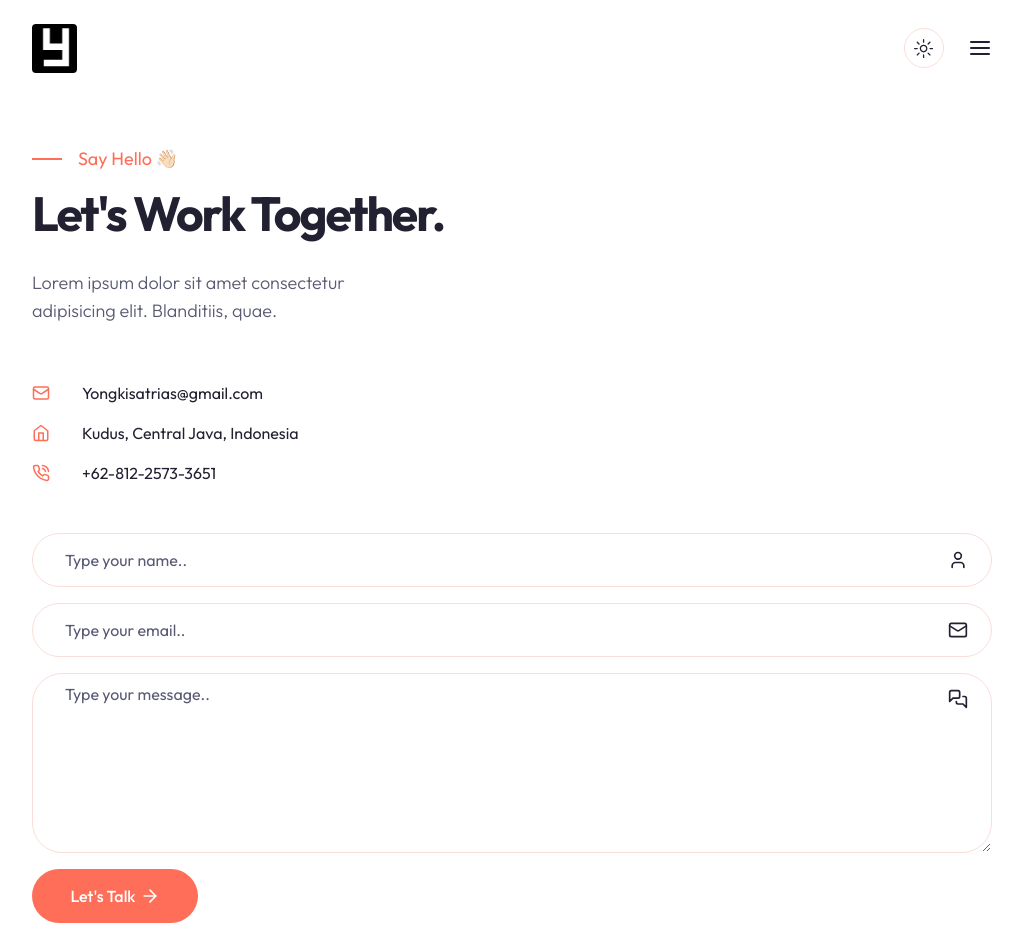
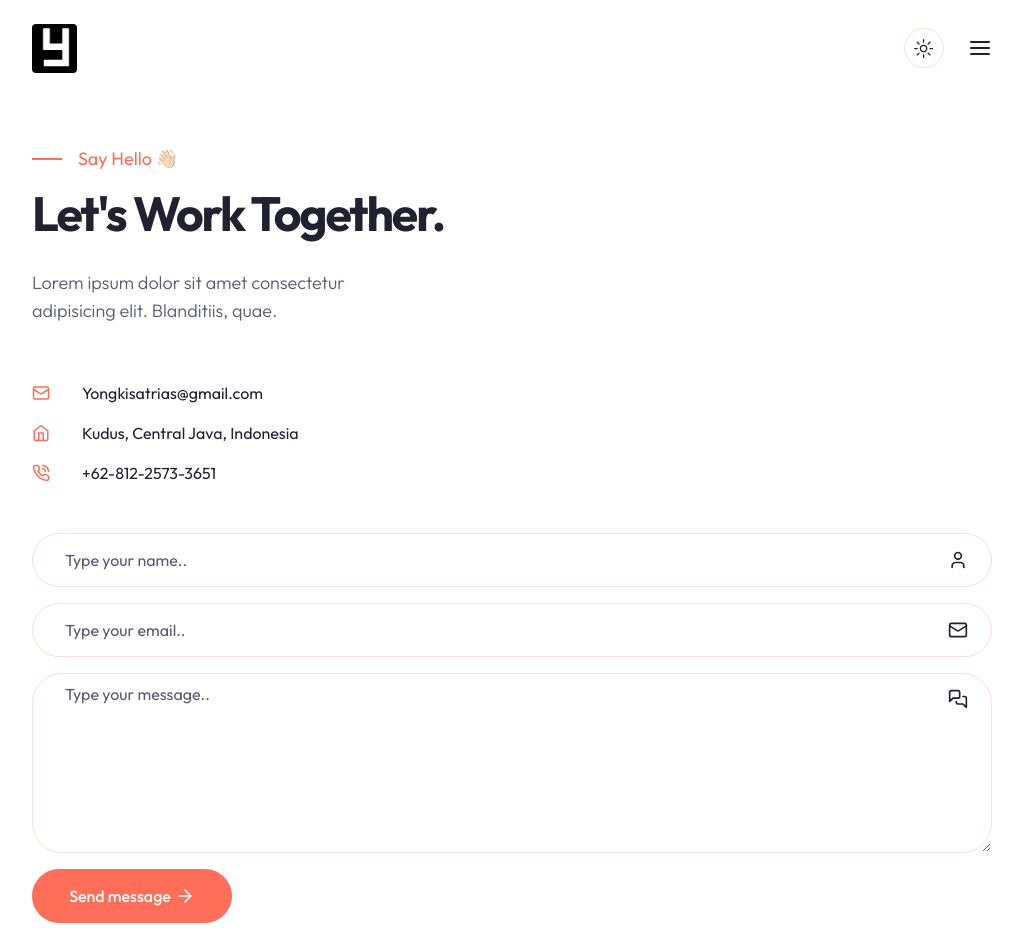
Before and after one commit to yongkisatrias/yongki-portfolio, a Next.js app: page /contact in a window 1280 px wide. Shown: the top 952 px of the page, without its empty margins (128-1151 px from the left). Built offline with nearby package versions, Linux system fonts and the light colour scheme.

Commit message:
[UPDATE] Update Contact section

```diff
--- a/components/Form.jsx
+++ b/components/Form.jsx
@@ -1,30 +1,67 @@
 "use client";
 
+import { useRef, useState } from "react";
 import { Button } from "./ui/button";
 import { Input } from "./ui/input";
 import { Textarea } from "./ui/textarea";
 import { User, MailIcon, ArrowRightIcon, MessagesSquare } from "lucide-react";
+import emailjs from "@emailjs/browser";
 
 const Form = () => {
+  const formRef = useRef();
+  const [error, setError] = useState(false);
+  const [success, setSuccess] = useState(false);
+
+  const sendEmail = (e) => {
+    e.preventDefault();
+
+    emailjs
+      .sendForm(
+        "service_tjda03d",
+        "template_xguz8st",
+        formRef.current,
+        "-r9N4x-RrNK3r6w81"
+      )
+      .then(
+        (result) => {
+          setSuccess(true);
+        },
+        (error) => {
+          setError(true);
+        }
+      );
+  };
+
   return (
-    <form className="flex flex-col gap-y-4">
+    <form className="flex flex-col gap-y-4" ref={formRef} onSubmit={sendEmail}>
       {/* Input */}
       <div className="relative flex items-center">
-        <Input type="name" id="name" placeholder="Type your name.." />
+        <Input
+          type="name"
+          id="name"
+          placeholder="Type your name.."
+          name="name"
+        />
         <User className="absolute right-6" size={20} />
       </div>
       {/* Input */}
       <div className="relative flex items-center">
-        <Input type="email" id="email" placeholder="Type your email.." />
+        <Input
+          type="email"
+          id="email"
+          placeholder="Type your email.."
+          name="email"
+        />
         <MailIcon className="absolute right-6" size={20} />
       </div>
       {/* Textarea */}
       <div className="relative flex items-center">
-        <Textarea placeholder="Type your message.." />
+        <Textarea placeholder="Type your message.." name="message" />
         <MessagesSquare className="absolute top-4 right-6" size={20} />
       </div>
-      <Button className="flex items-center gap-x-1 max-w-[166px]">
-        Let's Talk
+      <Button className="flex items-center gap-x-1 max-w-[200px]">
+        Send message {error && "error"}
+        {success && "success"}
         <ArrowRightIcon size={20} />
       </Button>
     </form>
--- a/package.json
+++ b/package.json
@@ -9,6 +9,7 @@
     "lint": "next lint"
   },
   "dependencies": {
+    "@emailjs/browser": "^3.11.0",
     "@hookform/resolvers": "^3.3.3",
     "@radix-ui/react-dialog": "^1.0.5",
     "@radix-ui/react-icons": "^1.3.0",
```
Also changed, not shown: 1 other file (tests, documents, lock files or other folders).
